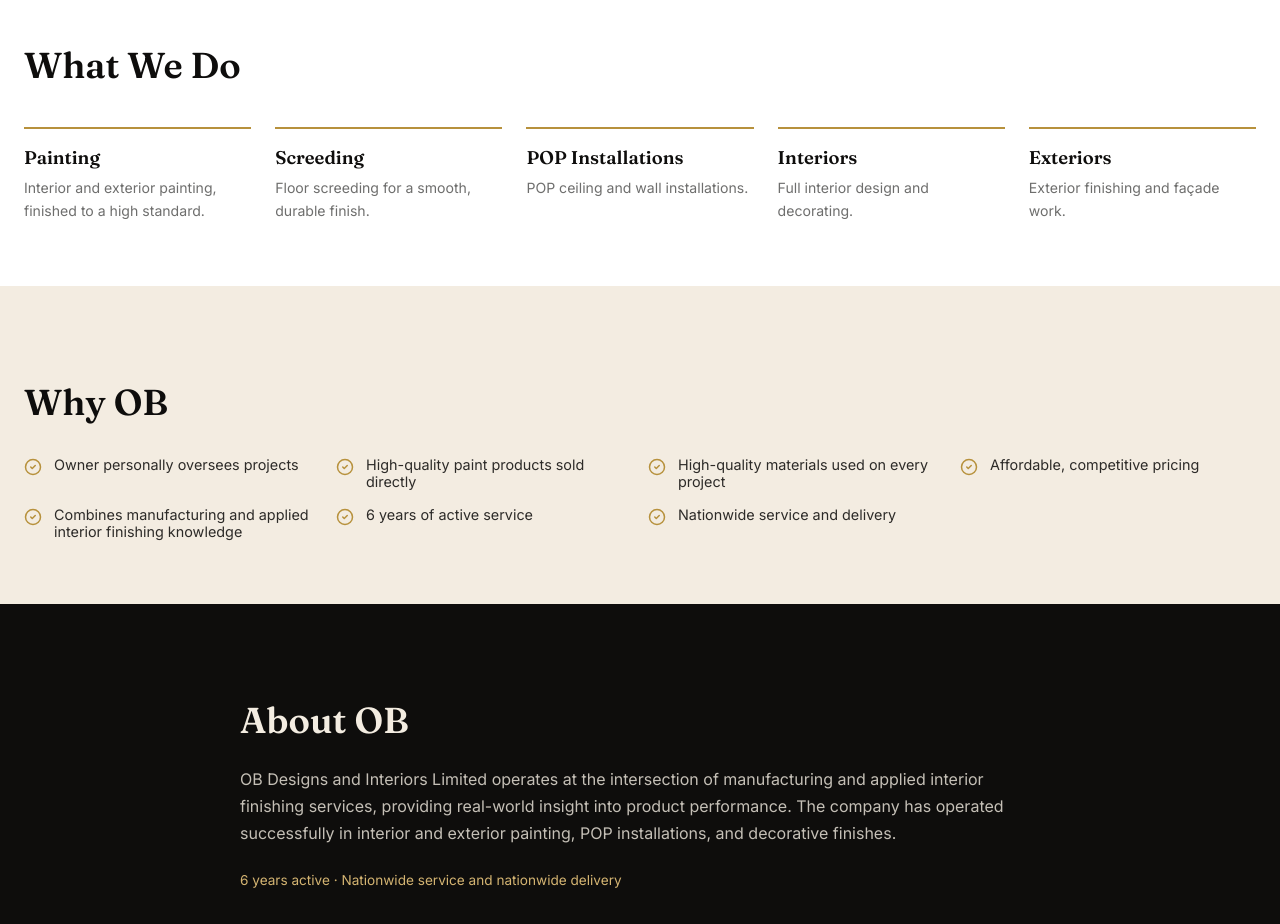
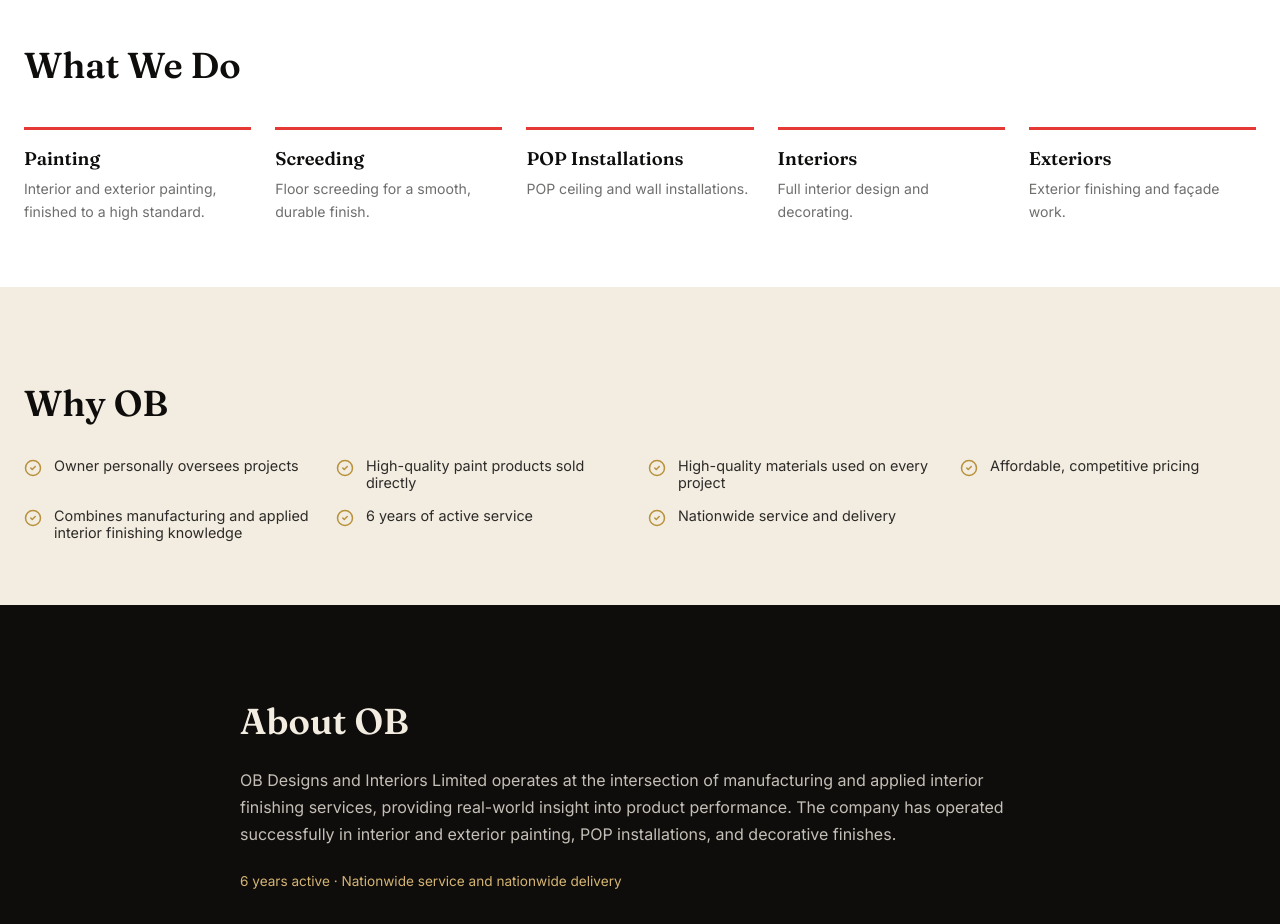
Before and after one commit to ashleybrown22343-max/obdesigns, a React (Vite) app: page / in a window 1280 px wide. Shown: the part 2100-3024 px from the top of the page. Built offline with nearby package versions, Linux system fonts and the light colour scheme.

Commit message:
Update Services.tsx

```diff
--- a/src/components/Services.tsx
+++ b/src/components/Services.tsx
@@ -11,7 +11,7 @@ export default function Services() {
           whileInView={{ opacity: 1, y: 0 }}
           viewport={{ once: true, margin: "-80px" }}
           transition={{ duration: 0.6 }}
-          style={{ fontFamily: "Fraunces, serif", fontSize: "clamp(1.5rem, 4vw, 2.25rem)", marginBottom: "2.5rem" }}
+          style={{ fontFamily: "Fraunces, serif", fontSize: "clamp(1.5rem, 4vw, 2.25rem)", marginBottom: "2.5rem", color: "var(--black)" }}
         >
           What We Do
         </motion.h2>
@@ -25,9 +25,21 @@ export default function Services() {
               viewport={{ once: true, margin: "-60px" }}
               transition={{ duration: 0.5, delay: i * 0.08 }}
             >
-              <Link to={`/${s.slug}`} style={{ display: "block", borderTop: "2px solid #B7913C", paddingTop: "1.1rem", textDecoration: "none", color: "inherit" }}>
-                <h3 style={{ fontFamily: "Fraunces, serif", fontSize: "1.15rem", margin: "0 0 0.5rem" }}>{s.name}</h3>
-                <p style={{ fontFamily: "Inter, sans-serif", fontSize: "0.88rem", color: "#0E0D0C99", margin: 0, lineHeight: 1.6 }}>{s.description}</p>
+              <Link
+                to={`/${s.slug}`}
+                style={{
+                  display: "block",
+                  borderTop: "3px solid var(--red)",
+                  paddingTop: "1.1rem",
+                  textDecoration: "none",
+                  color: "inherit",
+                  transition: "border-color 0.2s ease"
+                }}
+                onMouseEnter={(e) => e.currentTarget.style.borderTopColor = "var(--gold)"}
+                onMouseLeave={(e) => e.currentTarget.style.borderTopColor = "var(--red)"}
+              >
+                <h3 style={{ fontFamily: "Fraunces, serif", fontSize: "1.15rem", margin: "0 0 0.5rem", color: "var(--black)" }}>{s.name}</h3>
+                <p style={{ fontFamily: "Inter, sans-serif", fontSize: "0.88rem", color: "rgba(14, 13, 12, 0.6)", margin: 0, lineHeight: 1.6 }}>{s.description}</p>
               </Link>
             </motion.div>
           ))}
@@ -35,4 +47,4 @@ export default function Services() {
       </div>
     </section>
   );
-                            }
+                }
```
